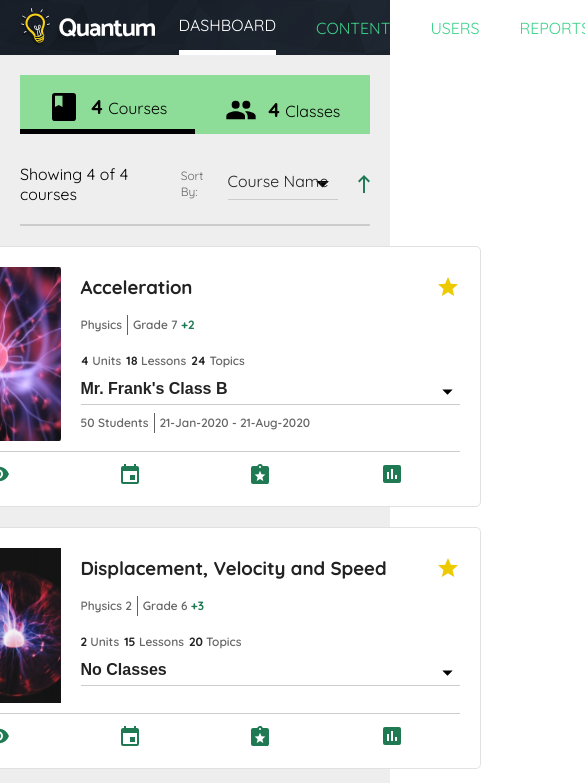
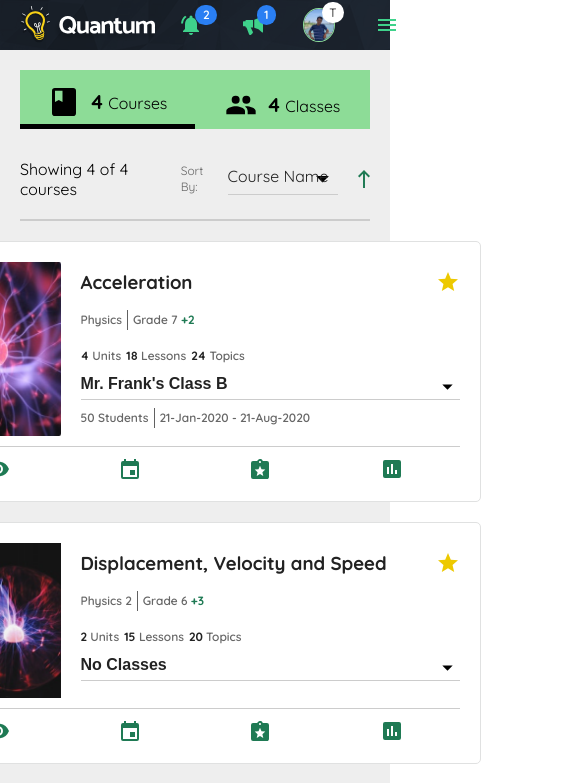
Before and after one commit to mayan-prajapati-007/zeustraining, a plain HTML site: page Quantum Dashboard Page/index.html in a window 390 px wide. Shown: the top 783 px of the page, 585 px wide, since content can reach past the window. Drawn offline with Linux system fonts and the light colour scheme.

Commit message:
Update navigation styling and add hamburger menu for responsive design

```diff
--- a/Quantum Dashboard Page/index.html
+++ b/Quantum Dashboard Page/index.html
@@ -13,11 +13,11 @@
     <div class="header">
         <img src="icons/logo used in header.svg" alt="">
         <div class="navbar">
-            <div class="nav-item active">Dashboard</div>
-            <div class="nav-item">Content</div>
-            <div class="nav-item">Users</div>
-            <div class="nav-item">Reports</div>
-            <div class="nav-item">Admin</div>
+            <div class="nav-item nav-item-lg active">Dashboard</div>
+            <div class="nav-item nav-item-lg">Content</div>
+            <div class="nav-item nav-item-lg">Users</div>
+            <div class="nav-item nav-item-lg">Reports</div>
+            <div class="nav-item nav-item-lg">Admin</div>
             <div class="nav-item">
                 <img src="icons/alerts.svg" alt="">
                 <span class="badge">2</span>
@@ -29,6 +29,9 @@
             <div class="nav-item avatar">
                 <img class="avatar-img" src="images/mayan.jpeg" alt="">
                 <span class="avatar-badge">T</span>
+            </div>
+            <div class="nav-item hamburger-menu">
+                <img src="icons/hamburger-menu.svg" alt="">
             </div>
         </div>
     </div>
--- a/Quantum Dashboard Page/style.css
+++ b/Quantum Dashboard Page/style.css
@@ -57,9 +57,14 @@ body {
     position: relative;
 }
 
-.nav-item.active {
+.nav-item.active, .nav-item:hover {
     color: #FFFFFF;
     border-bottom: 5px solid #FFFFFF;
+    cursor: pointer;
+}
+
+.hamburger-menu {
+    display: none;
 }
 
 .nav-item.avatar {
@@ -108,6 +113,23 @@ body {
     white-space: nowrap;
     vertical-align: baseline;
     border-radius: 50rem;
+}
+
+@media screen and (max-width: 1150px) {
+    .nav-item-lg {
+        display: none;
+    }
+
+    .hamburger-menu {
+        display: flex;
+        min-height: inherit;
+        align-items: center;
+        margin-left: 20px;
+        margin-right: 20px;
+        text-decoration: none;
+        position: relative;
+        cursor: pointer;
+    }
 }
 /* ---------------------------------------------------- */
 
```
